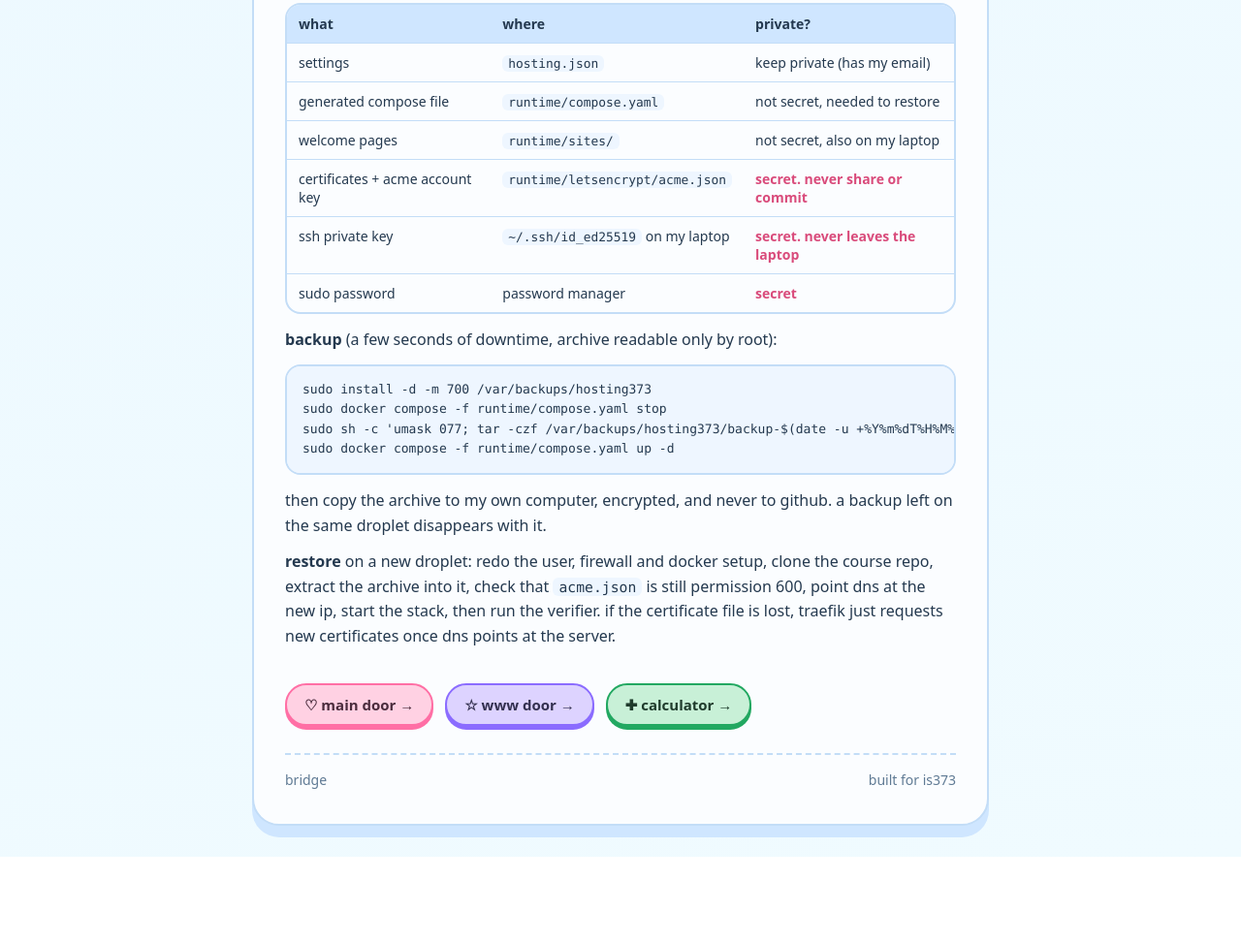
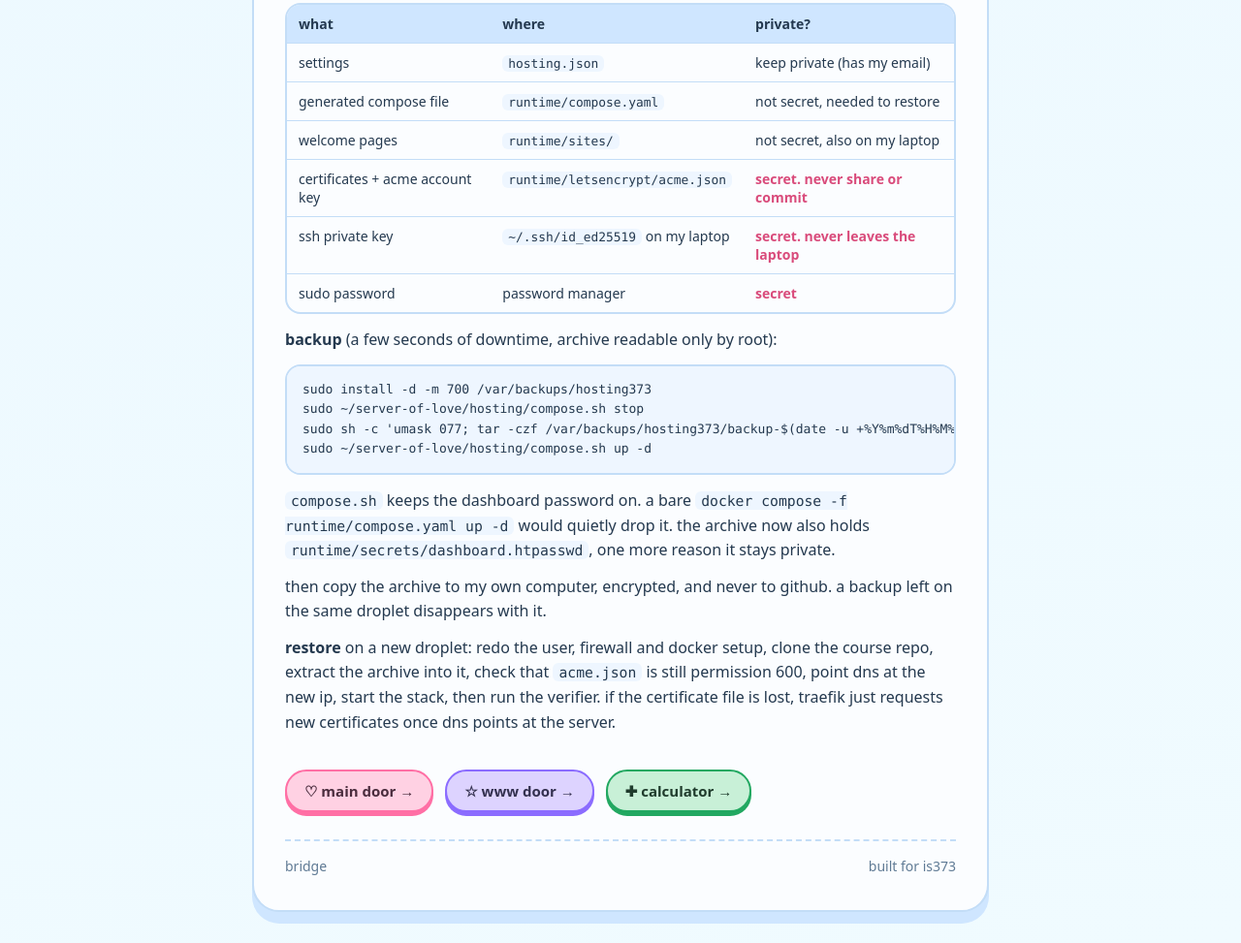
Before and after one commit to mcbridgeee/server-of-love, a plain HTML site: page sites/report.bmctiernan.com/index.html in a window 1280 px wide. Shown: the part 5969-6942 px from the top of the page at 97% size. Before the commit the page ends 6853 px from the top, so only its background shows below. Drawn offline with Linux system fonts and the light colour scheme.

Commit message:
fix: report backup steps keep the dashboard password via compose.sh (#12)
Co-Authored-By: Claude Opus 5.5 <noreply@anthropic.com>

```diff
--- a/sites/report.bmctiernan.com/index.html
+++ b/sites/report.bmctiernan.com/index.html
@@ -307,9 +307,10 @@ traefik.bmctiernan.com: DNS 192.241.153.53
       </table></div>
       <p><span class="label">backup</span> (a few seconds of downtime, archive readable only by root):</p>
 <pre><code>sudo install -d -m 700 /var/backups/hosting373
-sudo docker compose -f runtime/compose.yaml stop
+sudo ~/server-of-love/hosting/compose.sh stop
 sudo sh -c 'umask 077; tar -czf /var/backups/hosting373/backup-$(date -u +%Y%m%dT%H%M%SZ).tar.gz runtime hosting.json'
-sudo docker compose -f runtime/compose.yaml up -d</code></pre>
+sudo ~/server-of-love/hosting/compose.sh up -d</code></pre>
+      <p><code>compose.sh</code> keeps the dashboard password on. a bare <code>docker compose -f runtime/compose.yaml up -d</code> would quietly drop it. the archive now also holds <code>runtime/secrets/dashboard.htpasswd</code>, one more reason it stays private.</p>
       <p>then copy the archive to my own computer, encrypted, and never to github. a backup left on the same droplet disappears with it.</p>
       <p><span class="label">restore</span> on a new droplet: redo the user, firewall and docker setup, clone the course repo, extract the archive into it, check that <code>acme.json</code> is still permission 600, point dns at the new ip, start the stack, then run the verifier. if the certificate file is lost, traefik just requests new certificates once dns points at the server.</p>
     </section>
```
